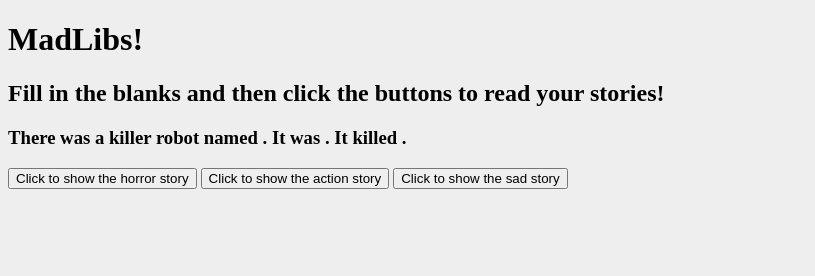
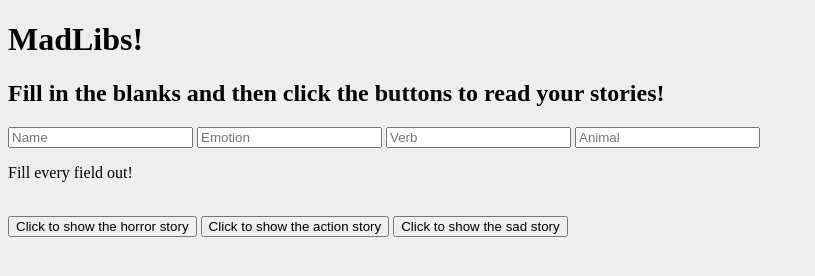
Before and after one commit to billhorst/MadLibs, a plain HTML site: page index.html in a window 1280 px wide. Both pictures are taken after a click on the button "Click to show the horror story". Shown: the whole page, without its empty margins (0-815 px from the left). Drawn offline with Linux system fonts and the light colour scheme.

Commit message:
made editable

```diff
--- a/app.js
+++ b/app.js
@@ -11,28 +11,48 @@ var app = angular.module('madLibs', []);
 		// $scope.fillingInWords = true;
 
 		$scope.showHorror = function() {
+			$scope.formComplete = true;
 			// $scope.active.fillingInWords = false;
 			// $scope.active.actionStory = false;
 			// $scope.active.sadStory = false;
+			if($scope.madLibsForm.$valid) {
 				$scope.active = {};
 				$scope.active.horrorStory = true;
 			}
+		}
 
 		$scope.showAction = function() {
+			$scope.formComplete = true;
 			// $scope.active.fillingInWords = false;
 			// $scope.active.horrorStory = false;
 			// $scope.active.sadStory = false;
+			if($scope.madLibsForm.$valid) {
 				$scope.active = {};
 				$scope.active.actionStory = true;
 			}
+		}
 
 		$scope.showSad = function() {
+			$scope.formComplete = true;
 			// $scope.active.fillingInWords = false;
 			// $scope.active.horrorStory = false;
 			// $scope.active.actionStory = false;
+			if($scope.madLibsForm.$valid) {
 				$scope.active = {};
 				$scope.active.sadStory = true;
 			}
+		}
+
+		$scope.editWordList = function() {
+			$scope.active = {};
+			$scope.active.fillingInWords = true;
+		}
+
+		// $scope.editWordListShowing = function() {
+		// 	$scope.active.horrorStory = true;
+		// 	$scope.active.fillingInWords = true;
+		// }
+
 	})
 
 .directive('madLibsStory', function() {
--- a/index.html
+++ b/index.html
@@ -24,5 +24,7 @@
 	<button ng-click="showHorror()">Click to show the horror story</button>
 	<button ng-click="showAction()">Click to show the action story</button>
 	<button ng-click="showSad()">Click to show the sad story</button>
+	<button ng-click="editWordList()" ng-hide="active.fillingInWords">Click to go back and change some words</button>
+	<!-- <button ng-click="editWordListShowing()">Click to go back and edit words while showing stories</button> -->
 </body>
 </html>
--- a/wordList.html
+++ b/wordList.html
@@ -1,6 +1,11 @@
 <div>
-	<input type="text" ng-model="name" placeholder="Name">
-	<input type="text" ng-model="emotion" placeholder="Emotion">
-	<input type="text" ng-model="verb" placeholder="Verb">
-	<input type="text" ng-model="animal" placeholder="Animal">
+	<form name="madLibsForm">
+		<input type="text" ng-model="name" placeholder="Name" required>
+		<input type="text" ng-model="emotion" placeholder="Emotion" required>
+		<input type="text" ng-model="verb" placeholder="Verb" required>
+		<input type="text" ng-model="animal" placeholder="Animal" required>
+	</form>
+	<div class="errorMessage">
+		<p ng-if="formComplete && madLibsForm.$error.required">Fill every field out!</p>
+	</div>
 </div>
```
Lines whose indentation alone changed are shown as unchanged.
